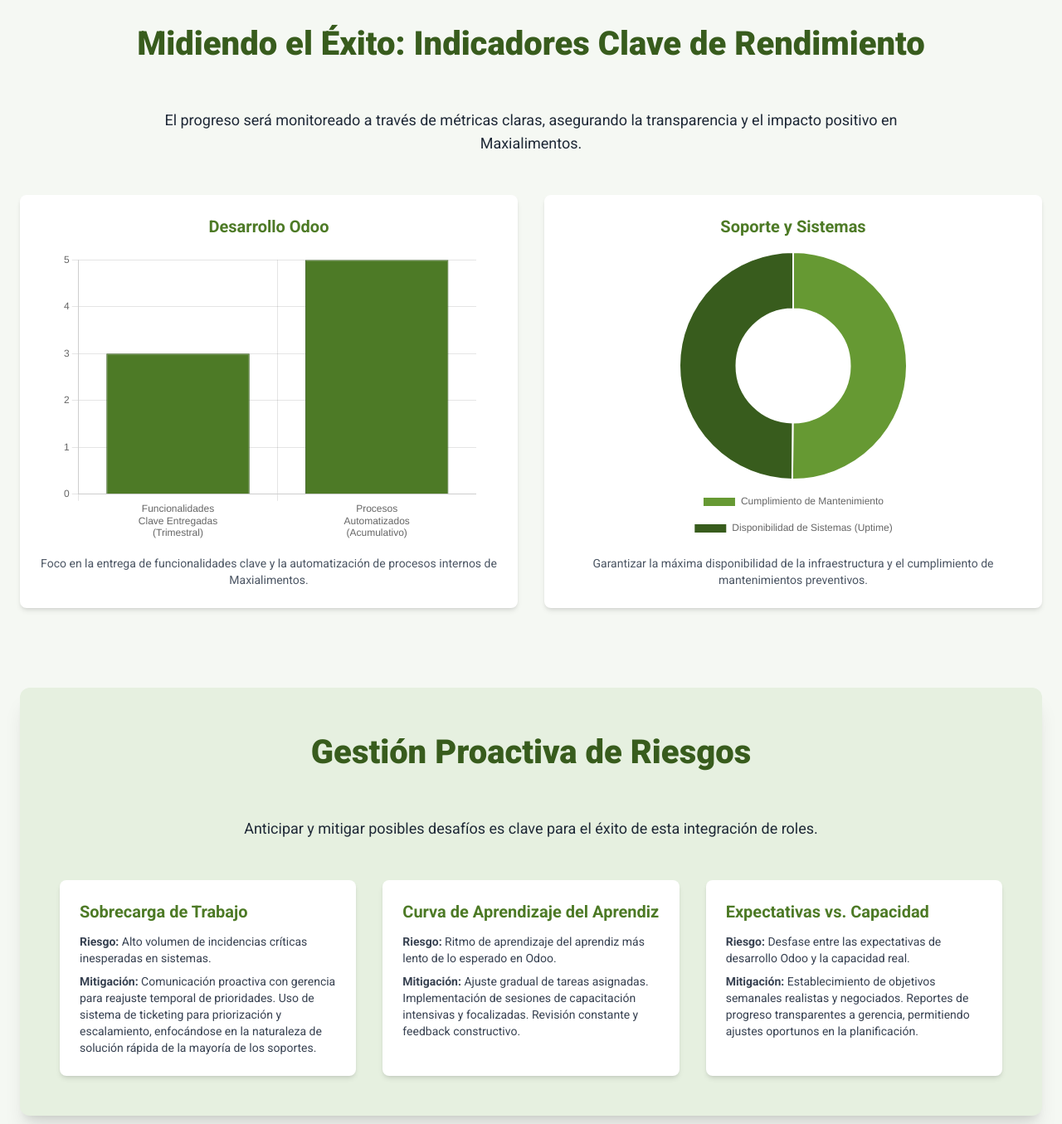
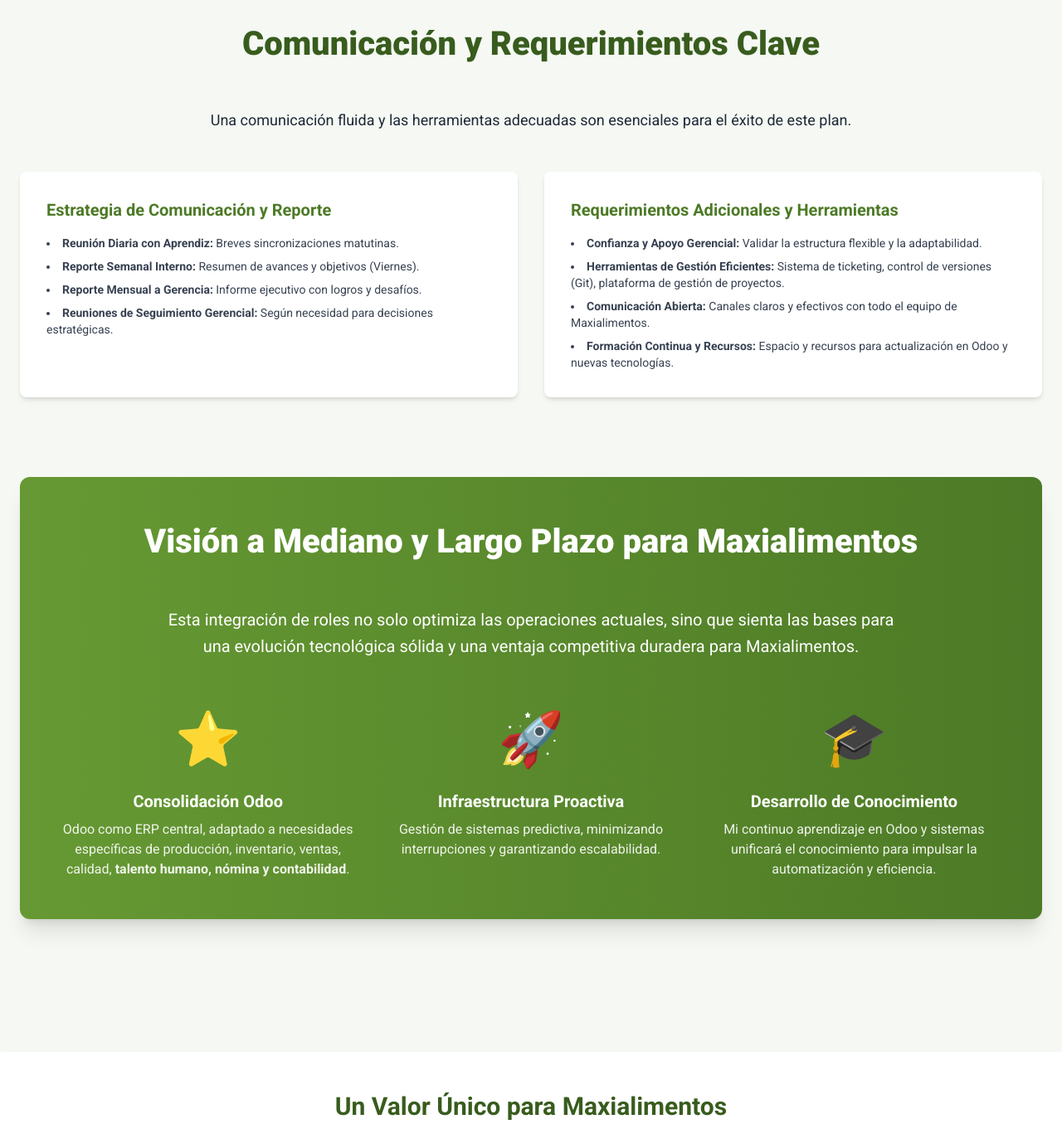
Before and after one commit to 3ST3B4NC/Infografia, a plain HTML site: page index.html in a window 1280 px wide. Shown: the part 3500-4855 px from the top of the page at 83% size. Drawn offline with nearby package versions, Linux system fonts and the light colour scheme.

Commit message:
Actualización

```diff
--- a/index.html
+++ b/index.html
@@ -88,9 +88,8 @@
     <header class="bg-gradient-to-r from-[#669933] to-[#4D7A26] shadow-xl">
         <div class="container mx-auto px-6 py-16 text-center text-white">
             <div class="inline-block bg-white p-2 rounded-xl shadow-lg transition-transform hover:scale-105">
-            <img src="assets/img/logo.png" alt="Maxialimentos Logo" class="h-24 md:h-32 object-contain" />
+                <img src="assets/img/logo.png" alt="Maxialimentos Logo" class="h-24 md:h-32 object-contain" />
             </div>
-
             <h1 class="text-4xl md:text-6xl font-extrabold leading-tight">Plan de Trabajo Estratégico</h1>
             <p class="mt-4 text-2xl md:text-3xl font-light">Integración de Roles: Técnico de Sistemas y Desarrollador Odoo</p>
             <p class="mt-6 text-xl">Presentado por: Jeisson Esteban Carrero Cedeño</p>
@@ -265,55 +264,6 @@
             </div>
         </section>
 
-        <!-- SECTION 5: KPIs -->
-        <section id="kpis" class="mb-24">
-            <h2 class="section-title">Midiendo el Éxito: Indicadores Clave de Rendimiento</h2>
-            <p class="max-w-4xl mx-auto text-center text-lg mb-12">
-                El progreso será monitoreado a través de métricas claras, asegurando la transparencia y el impacto positivo en Maxialimentos.
-            </p>
-            <div class="grid grid-cols-1 md:grid-cols-2 gap-8">
-                <div class="bg-white p-6 rounded-lg shadow-md">
-                    <h3 class="font-bold text-xl mb-4 text-center text-[#4D7A26]">Desarrollo Odoo</h3>
-                    <div class="chart-container">
-                        <canvas id="odooKpiChart"></canvas>
-                    </div>
-                    <p class="text-center mt-4 text-sm text-gray-600">Foco en la entrega de funcionalidades clave y la automatización de procesos internos de Maxialimentos.</p>
-                </div>
-                <div class="bg-white p-6 rounded-lg shadow-md">
-                    <h3 class="font-bold text-xl mb-4 text-center text-[#4D7A26]">Soporte y Sistemas</h3>
-                    <div class="chart-container">
-                        <canvas id="systemsKpiChart"></canvas>
-                    </div>
-                    <p class="text-center mt-4 text-sm text-gray-600">Garantizar la máxima disponibilidad de la infraestructura y el cumplimiento de mantenimientos preventivos.</p>
-                </div>
-            </div>
-        </section>
-
-        <!-- SECTION 6: RISKS & MITIGATION -->
-        <section id="riesgos" class="mb-24 bg-[#E6F0E0] p-12 rounded-xl shadow-xl">
-            <h2 class="section-title">Gestión Proactiva de Riesgos</h2>
-            <p class="max-w-4xl mx-auto text-center text-lg mb-12">
-                Anticipar y mitigar posibles desafíos es clave para el éxito de esta integración de roles.
-            </p>
-            <div class="grid grid-cols-1 md:grid-cols-3 gap-8">
-                <div class="bg-white p-6 rounded-lg shadow-md">
-                    <h3 class="font-bold text-xl mb-3 text-[#4D7A26]">Sobrecarga de Trabajo</h3>
-                    <p class="text-sm text-gray-700"><span class="font-bold">Riesgo:</span> Alto volumen de incidencias críticas inesperadas en sistemas.</p>
-                    <p class="text-sm text-gray-700 mt-2"><span class="font-bold">Mitigación:</span> Comunicación proactiva con gerencia para reajuste temporal de prioridades. Uso de sistema de ticketing para priorización y escalamiento, enfocándose en la naturaleza de solución rápida de la mayoría de los soportes.</p>
-                </div>
-                <div class="bg-white p-6 rounded-lg shadow-md">
-                    <h3 class="font-bold text-xl mb-3 text-[#4D7A26]">Curva de Aprendizaje del Aprendiz</h3>
-                    <p class="text-sm text-gray-700"><span class="font-bold">Riesgo:</span> Ritmo de aprendizaje del aprendiz más lento de lo esperado en Odoo.</p>
-                    <p class="text-sm text-gray-700 mt-2"><span class="font-bold">Mitigación:</span> Ajuste gradual de tareas asignadas. Implementación de sesiones de capacitación intensivas y focalizadas. Revisión constante y feedback constructivo.</p>
-                </div>
-                <div class="bg-white p-6 rounded-lg shadow-md">
-                    <h3 class="font-bold text-xl mb-3 text-[#4D7A26]">Expectativas vs. Capacidad</h3>
-                    <p class="text-sm text-gray-700"><span class="font-bold">Riesgo:</span> Desfase entre las expectativas de desarrollo Odoo y la capacidad real.</p>
-                    <p class="text-sm text-gray-700 mt-2"><span class="font-bold">Mitigación:</span> Establecimiento de objetivos semanales realistas y negociados. Reportes de progreso transparentes a gerencia, permitiendo ajustes oportunos en la planificación.</p>
-                </div>
-            </div>
-        </section>
-
         <!-- SECTION 7: COMMUNICATION & REQUIREMENTS -->
         <section id="comunicacion" class="mb-24">
             <h2 class="section-title">Comunicación y Requerimientos Clave</h2>
@@ -326,7 +276,7 @@
                     <ul class="list-disc list-inside text-sm space-y-2 text-gray-700">
                         <li><span class="font-bold">Reunión Diaria con Aprendiz:</span> Breves sincronizaciones matutinas.</li>
                         <li><span class="font-bold">Reporte Semanal Interno:</span> Resumen de avances y objetivos (Viernes).</li>
-                        <li><span class="font-bold">Reporte Mensual a Gerencia:</span> Informe ejecutivo con KPIs, logros y desafíos.</li>
+                        <li><span class="font-bold">Reporte Mensual a Gerencia:</span> Informe ejecutivo con logros y desafíos.</li>
                         <li><span class="font-bold">Reuniones de Seguimiento Gerencial:</span> Según necesidad para decisiones estratégicas.</li>
                     </ul>
                 </div>
@@ -334,7 +284,7 @@
                     <h3 class="font-bold text-xl mb-4 text-[#4D7A26]">Requerimientos Adicionales y Herramientas</h3>
                     <ul class="list-disc list-inside text-sm space-y-2 text-gray-700">
                         <li><span class="font-bold">Confianza y Apoyo Gerencial:</span> Validar la estructura flexible y la adaptabilidad.</li>
-                        <li><span class="font-bold">Herramientas de Gestión Eficientes:</span> Sistema de ticketing, control de versiones (Git), plataforma de gestión de proyectos (Trello/Asana).</li>
+                        <li><span class="font-bold">Herramientas de Gestión Eficientes:</span> Sistema de ticketing, control de versiones (Git), plataforma de gestión de proyectos.</li>
                         <li><span class="font-bold">Comunicación Abierta:</span> Canales claros y efectivos con todo el equipo de Maxialimentos.</li>
                         <li><span class="font-bold">Formación Continua y Recursos:</span> Espacio y recursos para actualización en Odoo y nuevas tecnologías.</li>
                     </ul>
@@ -440,53 +390,8 @@
             textDark: '#333333' /* Dark text for readability */
         };
 
-        // KPI Chart 1: Odoo Development
-        const odooKpiCtx = document.getElementById('odooKpiChart').getContext('2d');
-        const odooKpiChart = new Chart(odooKpiCtx, {
-            type: 'bar',
-            data: {
-                labels: ['Funcionalidades Clave Entregadas (Trimestral)', 'Procesos Automatizados (Acumulativo)'].map(l => wrapLabels(l, 16)),
-                datasets: [{
-                    label: 'Objetivo',
-                    data: [3, 5],
-                    backgroundColor: palette.green2,
-                    borderColor: palette.green3,
-                    borderWidth: 1
-                }]
-            },
-            options: {
-                ...commonOptions,
-                scales: {
-                    y: {
-                        beginAtZero: true,
-                        ticks: {
-                            stepSize: 1
-                        }
-                    }
-                },
-                plugins: { ...commonOptions.plugins, legend: { display: false } }
-            }
-        });
-
-        // KPI Chart 2: Systems & Support
-        const systemsKpiCtx = document.getElementById('systemsKpiChart').getContext('2d');
-        const systemsKpiChart = new Chart(systemsKpiCtx, {
-            type: 'doughnut',
-            data: {
-                labels: ['Cumplimiento de Mantenimiento', 'Disponibilidad de Sistemas (Uptime)'],
-                datasets: [{
-                    label: 'KPIs de Sistemas',
-                    data: [100, 99.5],
-                    backgroundColor: [palette.green1, palette.green3],
-                    hoverOffset: 4
-                }]
-            },
-            options: { ...commonOptions }
-        });
-
-        // KPI Chart 3: Apprentice Growth (Removed as per user request)
-        // No longer needed: const apprenticeKpiCtx = document.getElementById('apprenticeKpiChart').getContext('2d');
-        // No longer needed: const apprenticeKpiChart = new Chart(apprenticeKpiCtx, { ... });
+        // The KPI charts were removed in a previous step, so the JavaScript for them is no longer needed.
+        // Keeping the script block structure for future additions if needed.
     </script>
 </body>
 </html>
```
